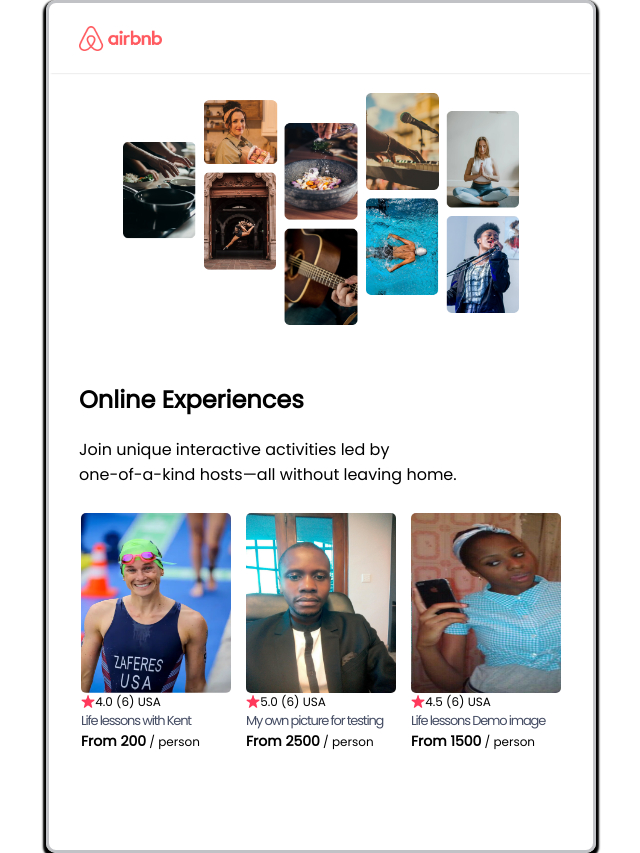
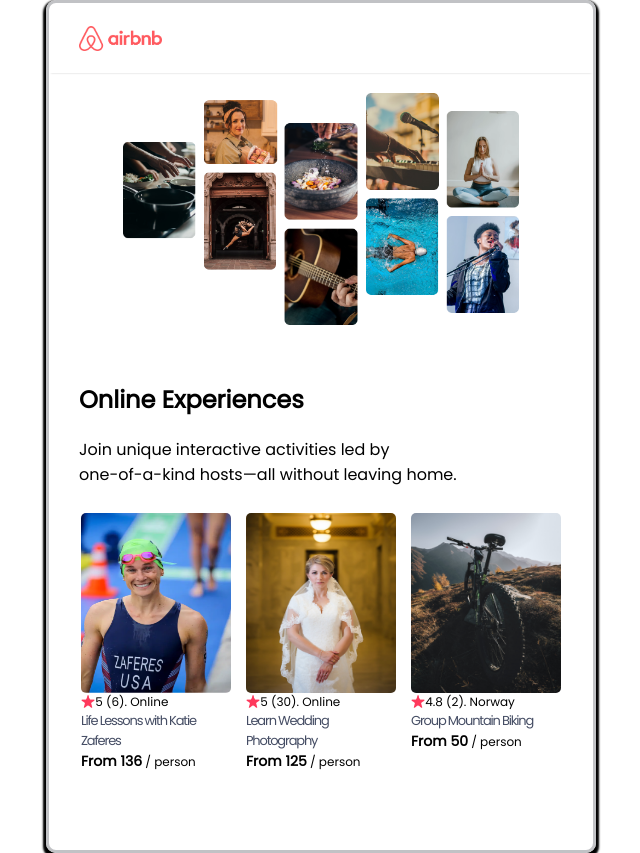
Before and after one commit to Dauli/airbnb-app, a React (Create React App) app: page / in a window 1280 px wide. Shown: the whole page, without its empty margins (319-959 px from the left). Built offline with nearby package versions, Linux system fonts and the light colour scheme.

Commit message:
Using data from Object

```diff
--- a/src/App.js
+++ b/src/App.js
@@ -3,40 +3,31 @@
 import Hero from './component/Hero';
 import Experience from './component/Experience';
 import Card from './component/Card';
-import Katie from "./images/katie-zaferes.png"
-import Alex from "./images/AlexisDauli.jpg"
-import Divine from "./images/Divine.jpg"
-
+import dataAPI from "./data.js"
 
 function App() {
+
+  console.log(dataAPI)
+
+  const dataElements = dataAPI.map(data => {
+    return <Card
+      img={data.coverImg}
+      ratingScore={data.stats.rating}
+      ratingCount={data.stats.reviewCount}
+      country={data.location}
+      title={data.title}
+      price={data.price}
+    />
+  })
+
   return (
     <div className="App">
-
       <Navbar />
       <Hero />
       <Experience />
 
       <div className='cards'>
-        <Card
-          img={Katie}
-          ratingScore="4.0"
-          title="Life lessons with Kent"
-          price="200"
-        />
-
-        <Card
-          img={Alex}
-          ratingScore="5.0"
-          title="My own picture for testing"
-          price="2500"
-        />
-
-        <Card
-          img={Divine}
-          ratingScore="4.5"
-          title="Life lessons Demo image"
-          price="1500"
-        />
+        {dataElements}
       </div>
     </div>
   );
--- a/src/component/Card.js
+++ b/src/component/Card.js
@@ -6,7 +6,7 @@
             <img className="person-image" src={props.img} alt="person" />
             <p className="star">
                 <img src={Star} alt="star" className="star-pic"/>
-                <span>{props.ratingScore} (6) USA</span>
+                <span>{props.ratingScore} ({props.ratingCount}). {props.country}</span>
             </p>
             <p className="title">{props.title}</p>
             <p className="cost">
--- /dev/null
+++ b/src/data.js
@@ -0,0 +1,45 @@
+import Katie from "./images/katie-zaferes.png"
+import Mountain from "./images/mountain-bike.png"
+import Wedding from "./images/wedding-photography.png"
+
+export default [
+    {
+        id: 1,
+        title: "Life Lessons with Katie Zaferes",
+        description: "I will share with you what I call \"Positively Impactful Moments of Disappointment.\" Throughout my career, many of my highest moments only came after setbacks and losses. But learning from those difficult moments is what gave me the ability to rise above them and reach my goals.",
+        price: 136,
+        coverImg: `${Katie}`,
+        stats: {
+            rating: 5.0,
+            reviewCount: 6
+        },
+        location: "Online",
+        openSpots: 0,
+    },
+    {
+        id: 2,
+        title: "Learn Wedding Photography",
+        description: "Interested in becoming a wedding photographer? For beginner and experienced photographers alike, join us in learning techniques required to leave the happy couple with memories that'll last a lifetime.",
+        price: 125,
+        coverImg: `${Wedding}`,
+        stats: {
+            rating: 5.0,
+            reviewCount: 30
+        },
+        location: "Online",
+        openSpots: 27,
+    },
+    {
+        id: 3,
+        title: "Group Mountain Biking",
+        description: "Experience the beautiful Norwegian landscape and meet new friends all while conquering rugged terrain on your mountain bike. (Bike provided!)",
+        price: 50,
+        coverImg: `${Mountain}`,
+        stats: {
+            rating: 4.8,
+            reviewCount: 2
+        },
+        location: "Norway",
+        openSpots: 3,
+    }
+]
```
Also changed, not shown: src/component/Exercice.js (+11 -19 lines), src/images/mountain-bike.png (added), src/images/wedding-photography.png (added).
